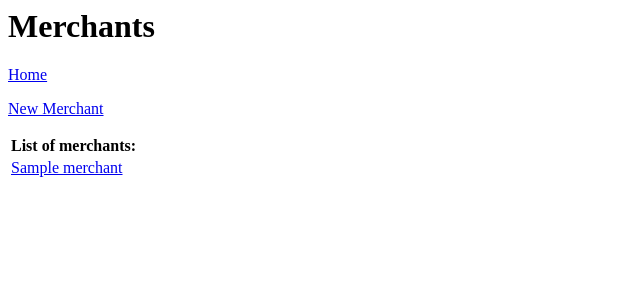
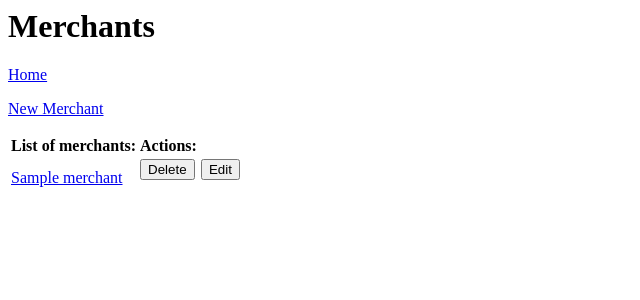
Before and after one commit to Chlebab/Spending_tracker, a Flask app: page /merchants in a window 1280 px wide. Shown: the top 300 px of the page, without its empty margins (0-640 px from the left). Run offline with Flask 3, Linux system fonts and the light colour scheme; tables that the repository leaves empty hold one stand-in row (values such as "Sample post").

Commit message:
merchant edit and delete button

```diff
--- a/controllers/merchant_controller.py
+++ b/controllers/merchant_controller.py
@@ -16,7 +16,7 @@ def merchants():
 def show(id):
     merchant = Merchant.query.get(id)
     tags = Tag.query.join(Transaction).filter(Transaction.merchant_id == id)
-    return render_template("merchants/show.jinja", merchant=merchant, tags=tags)
+    return render_template("merchants/show_merchant.jinja", merchant=merchant, tags=tags)
 
 @merchants_blueprint.route("/merchants/new", methods=["GET"])
 def new_merchant_form():
@@ -29,3 +29,26 @@ def add_new_merchant():
     db.session.add(merchant_to_save)
     db.session.commit()
     return redirect("/merchants")
+
+@merchants_blueprint.route("/merchants/delete", methods =["POST"])
+def delete_merchant():
+    id = request.form.get("merchant_id")
+    merchant_to_delete = Merchant.query.get(id)
+    db.session.delete(merchant_to_delete)
+    db.session.commit()
+    return redirect("/merchants")
+
+
+@merchants_blueprint.route("/merchants/edit/<int:id>", methods=["GET"])
+def edit_merchant_form(id):
+    merchant_to_edit = Merchant.query.get(id)
+    return render_template("merchants/edit_merchant.jinja", merchant=merchant_to_edit)
+
+@merchants_blueprint.route("/merchants/edit/<int:id>", methods =["POST"])
+def edit_merchant(id):
+    merchant_to_edit = Merchant.query.get(id)
+    if merchant_to_edit:
+        new_merchant_name = request.form.get("name")
+        merchant_to_edit.name = new_merchant_name
+        db.session.commit()
+        return redirect(f"/merchants/")
--- a/controllers/tag_controller.py
+++ b/controllers/tag_controller.py
@@ -16,7 +16,7 @@ def tags():
 def show(id):
     tag = Tag.query.get(id)
     merchants = Merchant.query.join(Transaction).filter(Transaction.tag_id == id)
-    return render_template("tags/show.jinja", tag=tag, merchants=merchants)
+    return render_template("tags/show_tag.jinja", tag=tag, merchants=merchants)
 
 @tags_blueprint.route("/tags/new", methods=["GET"])
 def new_tag_form():
--- a/templates/merchants/index.jinja
+++ b/templates/merchants/index.jinja
@@ -7,12 +7,29 @@
     <a href="/merchants/new">New Merchant</a>
 </p>
 <table>
+    <thead>
         <tr>
-        <th>List of merchants:</th>
+            <th>List of merchants: </th>
+            <th>Actions: </th>
         </tr>
+    </thead>
+    <tbody>
         {% for merchant in merchants %}
         <tr>
-        <td><a href="/merchants/{{ merchant.id }}"> {{merchant.name}} </a></td>
+            <td><a href="/merchants/{{ merchant.id }}">{{ merchant.name }}</a></td>
+            <td>
+                <form action="/merchants/delete" method="POST">
+                    <input type="hidden" name="merchant_id" value="{{ merchant.id }}">
+                    <button type="submit" onclick="return confirm('Are you sure?')">Delete</button>
+                </form>
+            </td>
+            <td>
+                <form method="get" action="/merchants/edit/{{ merchant.id }}">
+                    <button type="submit" class="edit-button">Edit</button>
+                </form>
+            </td>
+
         </tr>
         {% endfor %}
+    </tbody>
 </table>
--- /dev/null
+++ b/templates/merchants/show_merchant.jinja
@@ -0,0 +1,5 @@
+<h1> {{merchant.name}} </h1>
+<p>
+    <a href="/merchants">Return</a>
+</p>
+<h3>Details:</h3>
```
Also changed, not shown: templates/merchants/edit_merchant.jinja (added, +16 -0 lines), templates/merchants/show.jinja (deleted, +0 -11 lines), templates/tags/show_tag.jinja (renamed from templates/tags/show.jinja). Lines whose indentation alone changed are shown as unchanged.
